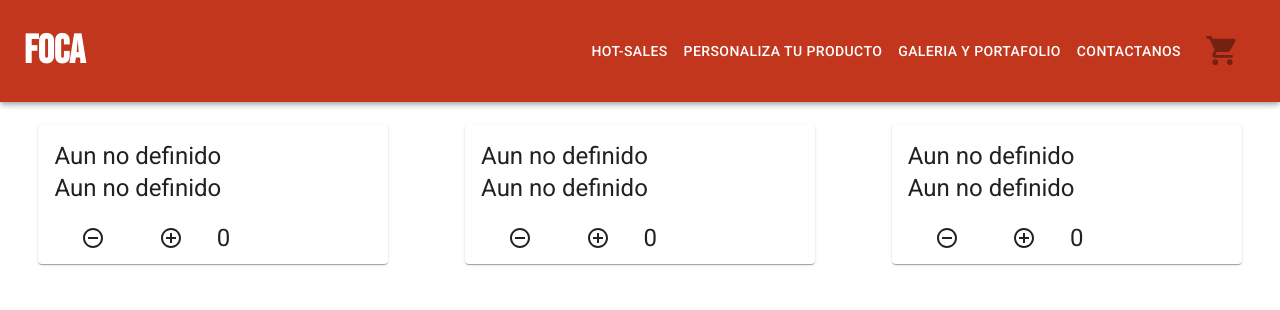
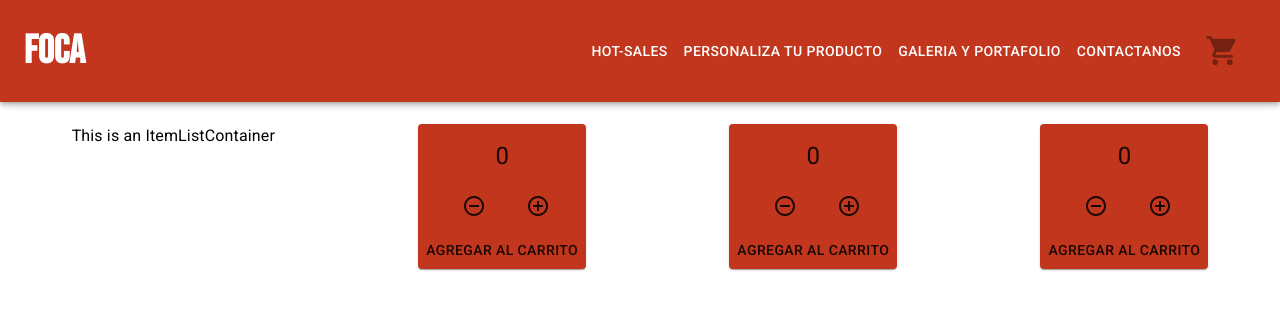
Before and after one commit to sbroken10/CODERHOUSE-RJS-CSPC, a React (Create React App) app: page / in a window 1280 px wide. Shown: the top 310 px of the page. Built offline with nearby package versions, Linux system fonts and the light colour scheme.

Commit message:
desafio con contador en ItemListCotainer

```diff
--- a/src/App.js
+++ b/src/App.js
@@ -1,7 +1,9 @@
 import './App.css';
 import NavBar from './components/NavBar';
 import { createMuiTheme, ThemeProvider } from '@material-ui/core/styles';
-import {ItemCountCard} from './components/ItemCountCard'
+import { ItemListContainer } from './components/ItemListContainer';
+
+
 
 
 const theme = createMuiTheme({
@@ -19,13 +21,7 @@ function App() {
    <ThemeProvider theme={theme}>
      <NavBar/>
      <div className="mainContainer">
-    <ItemCountCard precio="Aun no definido" tamaño="Aun no definido" imag="/img/F1.jpeg" cantidadDisponible="10">
-     </ItemCountCard >
-     <ItemCountCard precio="Aun no definido" tamaño="Aun no definido" imag="" cantidadDisponible="5">
-     </ItemCountCard >
-     <ItemCountCard precio="Aun no definido" tamaño="Aun no definido" imag="" cantidadDisponible="3">
-     </ItemCountCard >
-
+    <ItemListContainer/>
      </div>
 
   </ThemeProvider>
--- /dev/null
+++ b/src/components/ItemCount.jsx
@@ -0,0 +1,78 @@
+import { Button, Card, CardContent, makeStyles, Typography} from '@material-ui/core'
+import AddCircleOutlineIcon from '@material-ui/icons/AddCircleOutline';
+import RemoveCircleOutlineIcon from '@material-ui/icons/RemoveCircleOutline';
+import './styles/ItemCountCard.css';
+import React, {useState} from 'react';
+
+
+
+const styles = makeStyles(theme => ({
+    root: {
+        display: 'flex',
+        backgroundColor: '#C2361D',
+      },
+      details: {
+        display: 'flex',
+        flexDirection: 'column',
+      },
+      content: {
+        flex: '1 0 auto',
+      },
+      cover: {
+        width: 151,
+      },
+      controls: {
+        display: 'flex',
+        alignItems: 'center',
+        paddingLeft: theme.spacing(1),
+        paddingBottom: theme.spacing(1),
+        justifyContent: 'center',
+      },
+      counter: {
+        border: 'black'
+      },
+      cart: {
+        display: 'flex',
+        alignItems: 'center',
+        justifyContent: 'center',
+      }
+    }))
+
+
+
+export const ItemCount = props => {
+    const {cantidadDisponible} = props;
+    const classes = styles();
+    const [contador, setContador] = useState(0);
+    let contadorV = 0;
+
+    const contadorSuma = () =>{
+      contadorV = contador + 1;
+      const disponible = contadorV > cantidadDisponible;
+      setContador(disponible?cantidadDisponible:contadorV)
+    }
+    const contadorResta = () =>{
+      contadorV = contador - 1;
+      const validador = contador <= 0
+      setContador(validador?0:contadorV)
+    }
+    return (
+        <Card className={classes.root}>
+            <div className={classes.details}>
+                <CardContent className={classes.cart}>
+                <Typography component="h5" variant="h5"> {contador} </Typography>
+                </CardContent>
+                <div className={classes.controls}>
+                <Button onClick={contadorResta}><RemoveCircleOutlineIcon></RemoveCircleOutlineIcon></Button>
+                <Button onClick={contadorSuma}><AddCircleOutlineIcon></AddCircleOutlineIcon></Button>
+
+                </div>
+                <div className={classes.cart}>
+                <Button>Agregar al carrito</Button>
+                </div>
+            </div>
+
+
+        </Card>
+    )
+}
--- /dev/null
+++ b/src/components/ItemListContainer.jsx
@@ -0,0 +1,28 @@
+import { ItemCount } from './ItemCount';
+import {Typography} from '@material-ui/core'
+import React from 'react'
+
+
+export const ItemListContainer = props => {
+    const provisional = props
+    return (
+        <>
+        <Typography>
+            This is an ItemListContainer
+        </Typography>
+        <div>
+         <ItemCount  cantidadDisponible={10}>
+         </ItemCount>
+        </div>
+        <div>
+        <ItemCount  cantidadDisponible={5}>
+        </ItemCount>
+        </div>
+        <div>
+        <ItemCount  cantidadDisponible={3}>
+        </ItemCount>
+        </div>
+        </>
+
+    )
+}
```
